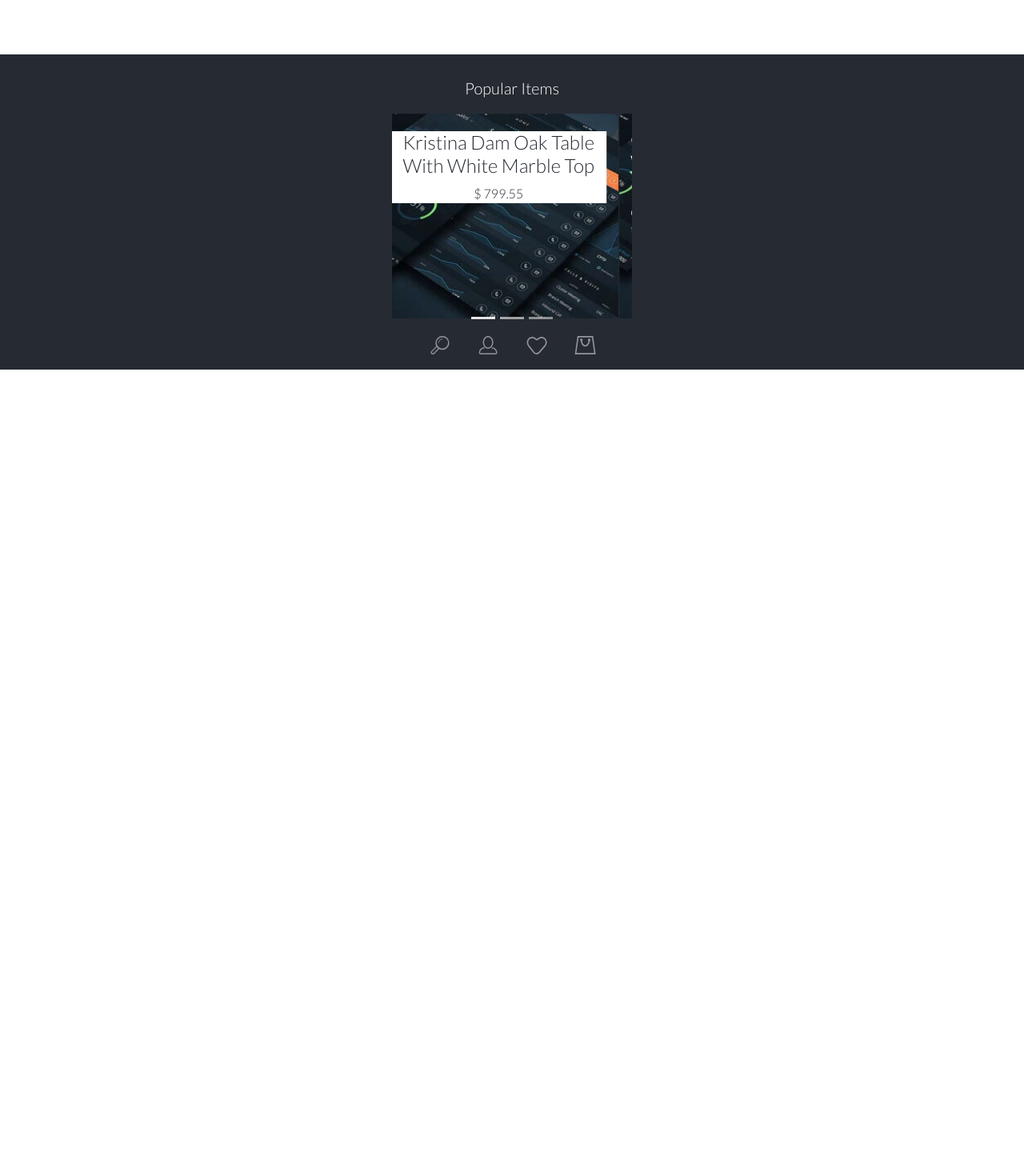
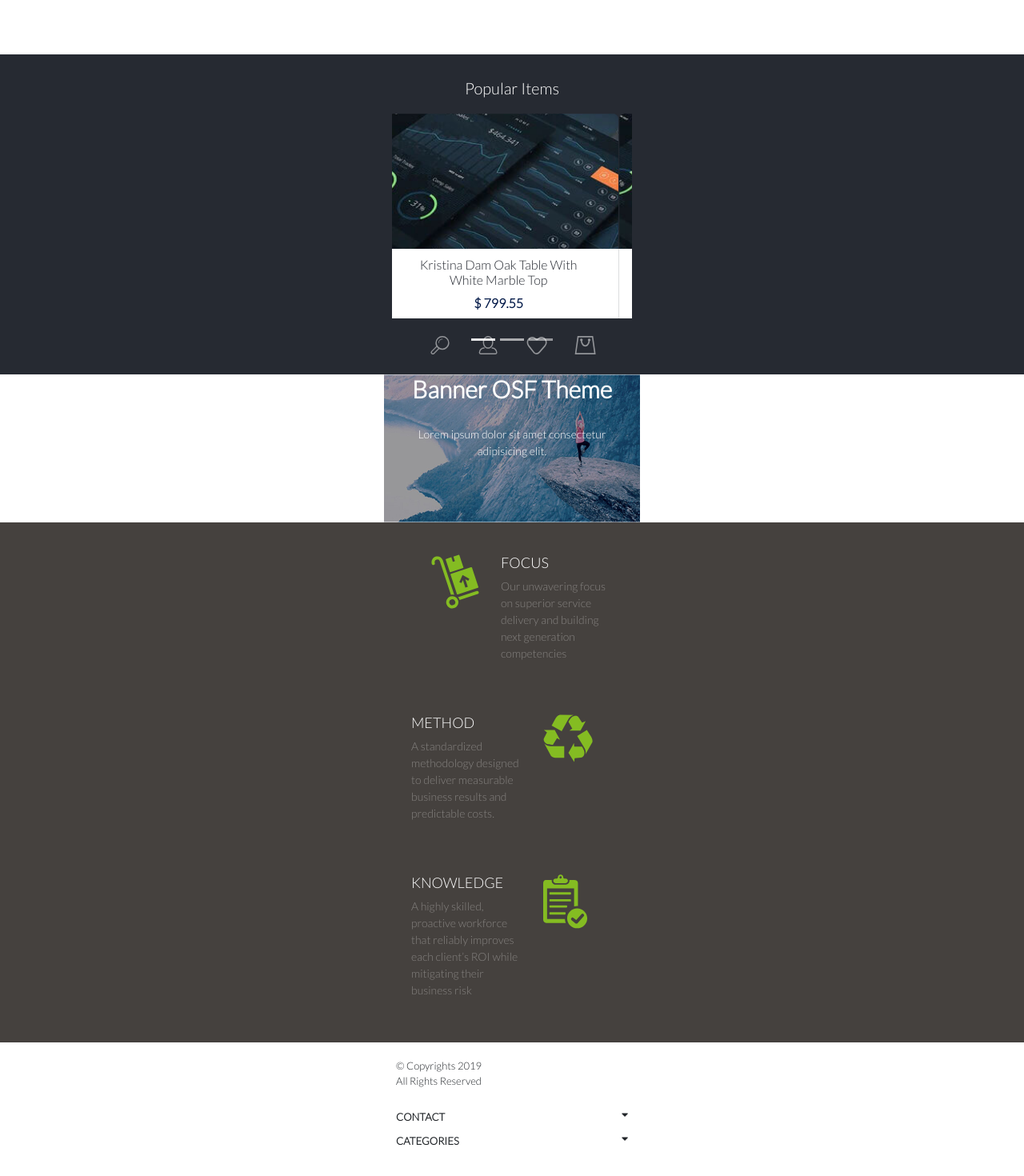
Before and after one commit to emiliano-OSF/OSF-project-2, a React (Create React App) app: page / in a window 1280 px wide. Shown: the part 338-1808 px from the top of the page at 80% size. Before the commit the page ends 827 px from the top, so only its background shows below. Built offline with nearby package versions, Linux system fonts and the light colour scheme.

Commit message:
homepage with react implemented

```diff
--- a/src/components/App.js
+++ b/src/components/App.js
@@ -1,6 +1,7 @@
 import React, { Component } from 'react';
 import Header from './Header';
 import PageBody from './PageBody';
+import Footer from './Footer'
 
 
 
@@ -10,6 +11,7 @@ class App extends Component {
             <div className="app" >
                 <Header/>
                 <PageBody/>
+                <Footer/>
             </div>
         )
     }
--- /dev/null
+++ b/src/components/Footer.js
@@ -0,0 +1,58 @@
+import React, { Component } from 'react';
+
+class Footer extends Component {
+
+    render() {
+        const year = new Date();
+        return (
+            <footer>
+                <div className="copyrights">
+                    <span>
+                        &copy; Copyrights {year.getFullYear()}  <br />
+                        All Rights Reserved
+                    </span>
+                </div>
+
+                <div className="footer__menu">
+                    <div className="footer__menu--op">
+                        <span>Contact <span className="fas fa-caret-down"></span></span>
+                        <p className="footer__contact">
+                            Headquarters:
+                            5600, Blvd. des Galeries, Bur 530 Québec, Québec G2K 2H6 <br />
+                            <a href="mailto:contact@osf-global.com">contact@osf-global.com</a>
+                            <a href="tel:+1-888-548-4344">+1 (888) 548-4344</a>
+                        </p>
+                    </div>
+                    <div className="footer__menu--op">
+                        <div className="footer-category">
+                            <span className="footer-category">Categories <span className="fas fa-caret-down"></span></span>
+                            <a className="footer-category__op" href="./pages/not-found.html">Accessories</a>
+                            <a className="footer-category__op" href="./pages/not-found.html">Alcohol</a>
+                            <a className="footer-category__op" href="./pages/not-found.html">Art</a>
+                            <a className="footer-category__op" href="./pages/not-found.html">Books</a>
+                            <a className="footer-category__op" href="./pages/not-found.html">Drink</a>
+                            <a className="footer-category__op" href="./pages/not-found.html">Eletronics</a>
+                            <a className="footer-category__op" href="./pages/not-found.html">Flowers & Plants</a>
+                            <a className="footer-category__op" href="./pages/not-found.html">Food</a>
+                        </div>
+
+                        <div className="footer__menu--op">
+                            <div className="footer-category">
+                                <span className="footer-category">About <span className="fas fa-caret-down"></span></span>
+                                <a className="footer-category__op" href="./pages/not-found.html">About us</a>
+                                <a className="footer-category__op" href="./pages/not-found.html">Delivery</a>
+                                <a className="footer-category__op" href="./pages/not-found.html">Testmonials</a>
+                                <a className="footer-category__op" href="./pages/not-found.html">Contact</a>
+
+                            </div>
+                        </div>
+
+                    </div>
+                </div>
+
+            </footer>
+        )
+    }
+}
+
+export default Footer;
--- a/src/components/PageBody.js
+++ b/src/components/PageBody.js
@@ -1,13 +1,18 @@
 import React, { Component } from 'react';
 import Carousel from 'react-bootstrap/Carousel'
 import ProdPhoto from "../assets/img/home/lady_01.png";
-import PopItem from "../assets/img/home/pop-item.png"
+import PopItem from "../assets/img/home/pop-item.png";
+import BannerOSF from "../assets/img/home/banner-osf.png";
+import DeliveryPack from "../assets/img/icons/delivery-package.svg";
+import Arrows from "../assets/img/icons/triangular-arrows.svg";
+import Clipboard from "../assets/img/icons/clipboard.svg";
 
 class PageBody extends Component {
 
     render() {
-        return (
+        return ( //Abaixo implementar a entrada de produtos de maneira dinamica via requisição
             <div className="wrapper">
+
                 <section className="cloud-solution__container" >
                     <Carousel controls={false}>
                         <Carousel.Item>
@@ -99,8 +104,8 @@ class PageBody extends Component {
                                 />
                                 <Carousel.Caption>
                                     <div className="slide__price-info">
-                                        <h4 className="prod-name">Kristina Dam Oak Table With White Marble Top </h4>
-                                        <span className="prod-proce">$ {799.55}</span>
+                                        <h4 className="slide__prod-name">Kristina Dam Oak Table With White Marble Top </h4>
+                                        <span className="slide__prod-price">$ {799.55}</span>
                                     </div>
                                 </Carousel.Caption>
                             </Carousel.Item>
@@ -112,13 +117,9 @@ class PageBody extends Component {
                                     alt="Third slide"
                                 />
                                 <Carousel.Caption>
-                                    <div className="slide__info">
-                                        <h4>Control and manage any device with cloud solutions </h4>
-                                        <p>
-                                            Improve business peformanceand the user experience with the right mix of IoT
-                                            technology and processes.
-                                        </p>
-                                        <button>VIEW MORE</button>
+                                    <div className="slide__price-info">
+                                        <h4 className="slide__prod-name">Kristina Dam Oak Table With White Marble Top</h4>
+                                        <span className="slide__prod-price">$ {799.55}</span>
                                     </div>
                                 </Carousel.Caption>
                             </Carousel.Item>
@@ -130,18 +131,53 @@ class PageBody extends Component {
                                     alt="Third slide"
                                 />
                                 <Carousel.Caption>
-                                    <div className="slide__info">
-                                        <h4>Control and manage any device with cloud solutions </h4>
-                                        <p>
-                                            Improve business peformanceand the user experience with the right mix of IoT
-                                            technology and processes.
-                                </p>
-                                        <button>VIEW MORE</button>
+                                    <div className="slide__price-info">
+                                        <h4 className="slide__prod-name">Kristina Dam Oak Table With White Marble Top </h4>
+                                        <span className="slide__prod-price">$ {799.55}</span>
                                     </div>
                                 </Carousel.Caption>
                             </Carousel.Item>
                         </Carousel>
                     </div>
+                </section>
+
+                <section className="banner-osf">
+                    <div className="banner-osf__info" >
+                        <h2>Banner OSF Theme</h2>
+                        <p>Lorem ipsum dolor sit amet consectetur adipisicing elit.</p>
+                    </div>
+                    <img src={BannerOSF} />
+                </section>
+
+                <section className="advantages">
+                    <div className="advantages__panel">
+                        <div className="advantages__icon">
+                            <img src={DeliveryPack} />
+                        </div>
+                        <div className="advantages__info">
+                            <h4>Focus</h4>
+                            <p>Our unwavering focus on superior service delivery and building next generation competencies</p>
+                        </div>
+                    </div>
+                    <div className="advantages__panel reversed">
+                        <div className="advantages__icon">
+                            <img src={Arrows} />
+                        </div>
+                        <div className="advantages__info">
+                            <h4>Method</h4>
+                            <p>A standardized methodology designed to deliver measurable business results and predictable costs.</p>
+                        </div>
+                    </div>
+                    <div className="advantages__panel reversed">
+                        <div className="advantages__icon">
+                            <img src={Clipboard} />
+                        </div>
+                        <div className="advantages__info">
+                            <h4>Knowledge</h4>
+                            <p>A highly skilled, proactive workforce that reliably improves each client’s ROI while mitigating their business risk</p>
+                        </div>
+                    </div>
+
                 </section>
             </div>
         )
--- a/src/index.scss
+++ b/src/index.scss
@@ -282,6 +282,7 @@ header{
 
 .popular-items__container{
     width: 100%;
+    height: 400px;
     display: flex;
     flex-direction: column;
     align-items: center;
@@ -293,13 +294,34 @@ header{
         width: 320px;
         padding: 0px 10px;
 
+        .carousel-indicators{
+            bottom: -10%;
+        }
+
 
         .slide__price-info{
+            position: absolute;
+            width: 300px;
+            height: 40%;
+            left: 50%;
+            right: 50%;
+            transform: translate(-50%);
+            bottom: -8%;
+            padding: 10px 0px;
+            display: flex;
+            flex-direction: column;
+            align-items: center;
             background: white;
             color: $darker-color;
 
-            .prod-name{
-
+            .slide__prod-name{
+                width: 200px;
+                font-size: 16px;
+                font-weight: 400;
+            }
+            .slide__prod-price{
+                color: #011847;
+                font-weight: 700;
             }
         }
     }
@@ -341,8 +363,9 @@ header{
         }
 
         p{
+            width: 300px;
             display: block;
-            width: 300px;
+            padding: 20px;
             font-size: 14px;
             text-align: center;
         }
```
